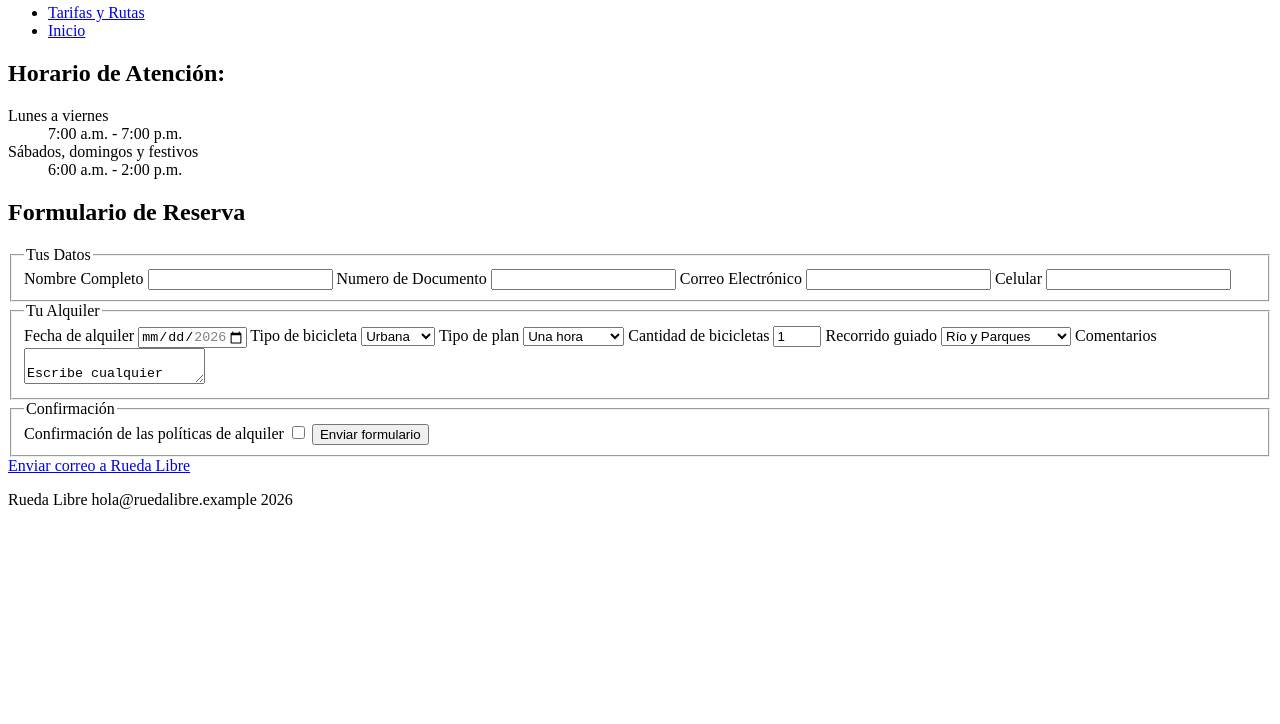
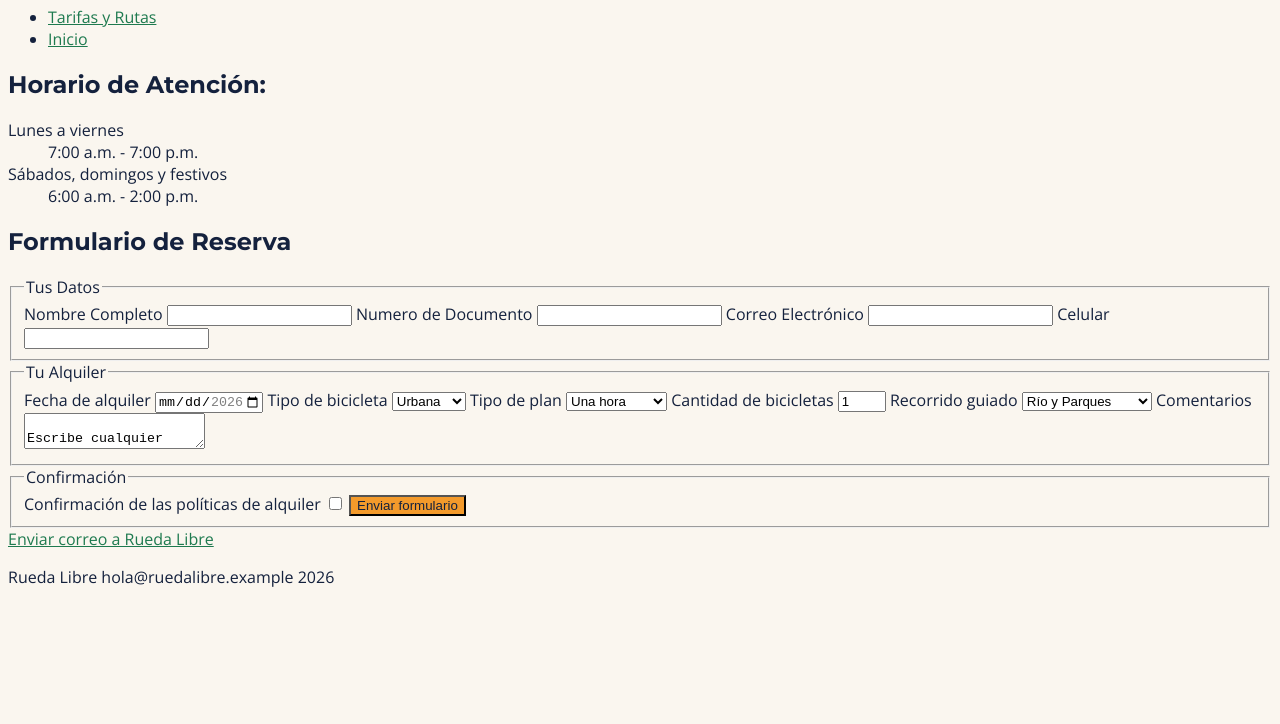
Before and after one commit to Miguel-07-2007/riwi, a plain HTML site: page rueda-libre/paginas/reservas.html in a window 1280 px wide. Shown: the part 76-800 px from the top of the page. Drawn offline with nearby package versions, Linux system fonts and the light colour scheme.

Commit message:
feat: hoja de extilos externa con variables, tipografias de Google Fonts y colores de marca aplicados por herencia

```diff
--- /dev/null
+++ b/rueda-libre/css/styles.css
@@ -0,0 +1,34 @@
+:root{
+    --color-verde-ruta: #1E7A4F;
+    --color-naranja-pedal: #F39A2B;
+    --color-azul-noche: #14213D;
+    --color-crema: #FAF6EF;
+    --color-gris-asfalto: #5B6470;
+
+    --fuente-titulos: "Montserrat", Arial, sans-serif;
+    --fuente-texto: "Open Sans", Arial, sans-serif;
+
+    --espacio-pequeno: 1rem;
+    --espacio-mediano: 2rem;
+    --espacio-grande: 3rem;
+}
+
+body{
+    font-family: var(--fuente-texto);
+    color: var(--color-azul-noche);
+    background-color: var(--color-crema);
+}
+
+h1, h2, h3{
+    font-family: var(--fuente-titulos);
+}
+
+a{
+    color: var(--color-verde-ruta);
+    background-color: var(--color-crema);
+}
+
+button{
+    color: var(--color-azul-noche);
+    background-color: var(--color-naranja-pedal);
+}
--- a/rueda-libre/paginas/reservas.html
+++ b/rueda-libre/paginas/reservas.html
@@ -5,6 +5,10 @@
     <meta charset="UTF-8">
     <meta name="viewport" content="width=device-width, initial-scale=1.0">
     <title>Reservas-Rueda-Libre</title>
+        <link rel="preconnect" href="https://fonts.googleapis.com">
+    <link rel="preconnect" href="https://fonts.gstatic.com" crossorigin>
+    <link href="https://fonts.googleapis.com/css2?family=Montserrat:ital,wght@0,100..900;1,100..900&family=Open+Sans:ital,wght@0,300..800;1,300..800&display=swap" rel="stylesheet">
+    <link rel="stylesheet" href="../css/styles.css">
 </head>
 
 <body>
```
Also changed, not shown: rueda-libre/index.html (+4 -0 lines), rueda-libre/paginas/tarifas.html (+4 -0 lines), rueda-libre/bitacora.txt.
